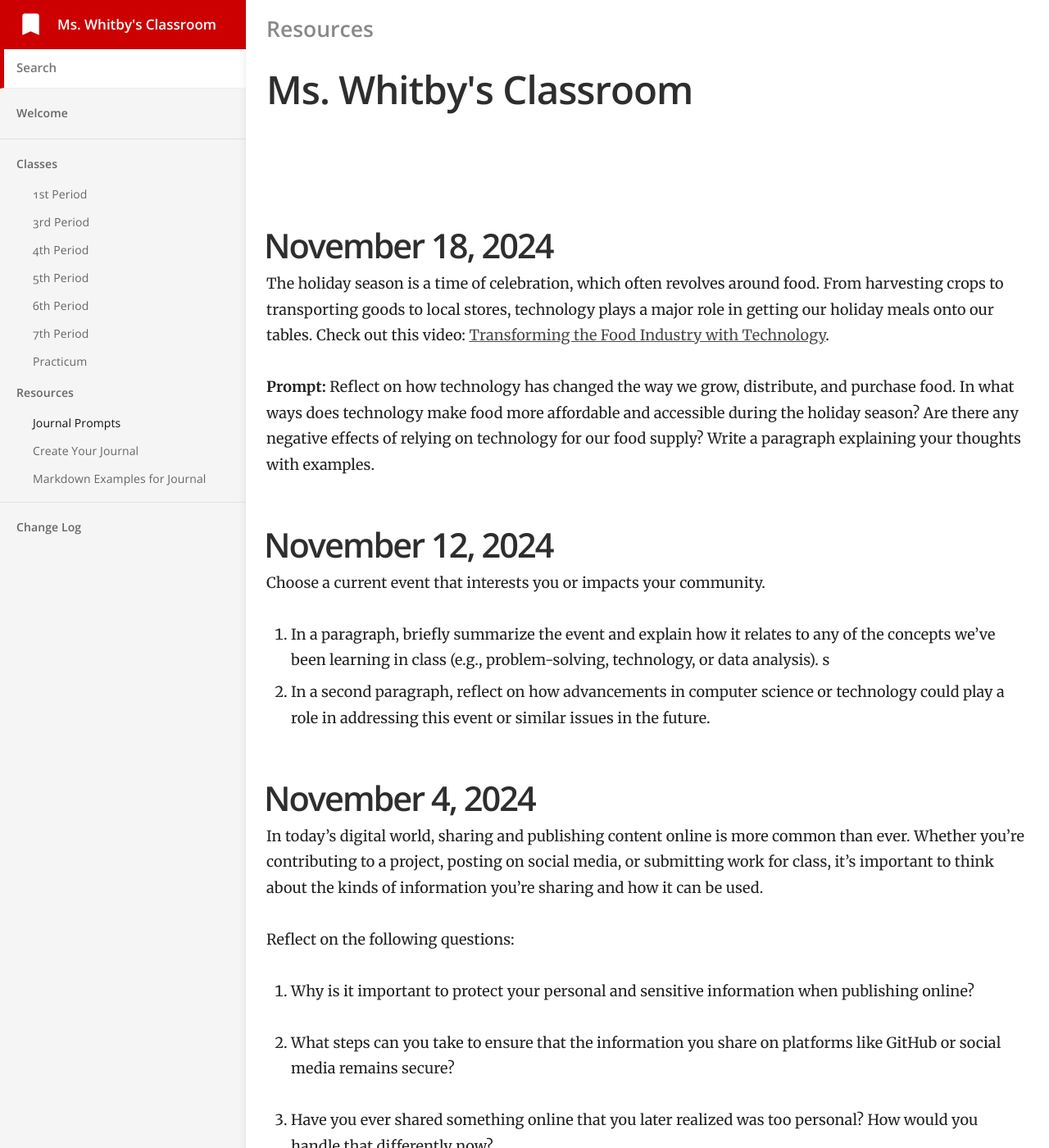
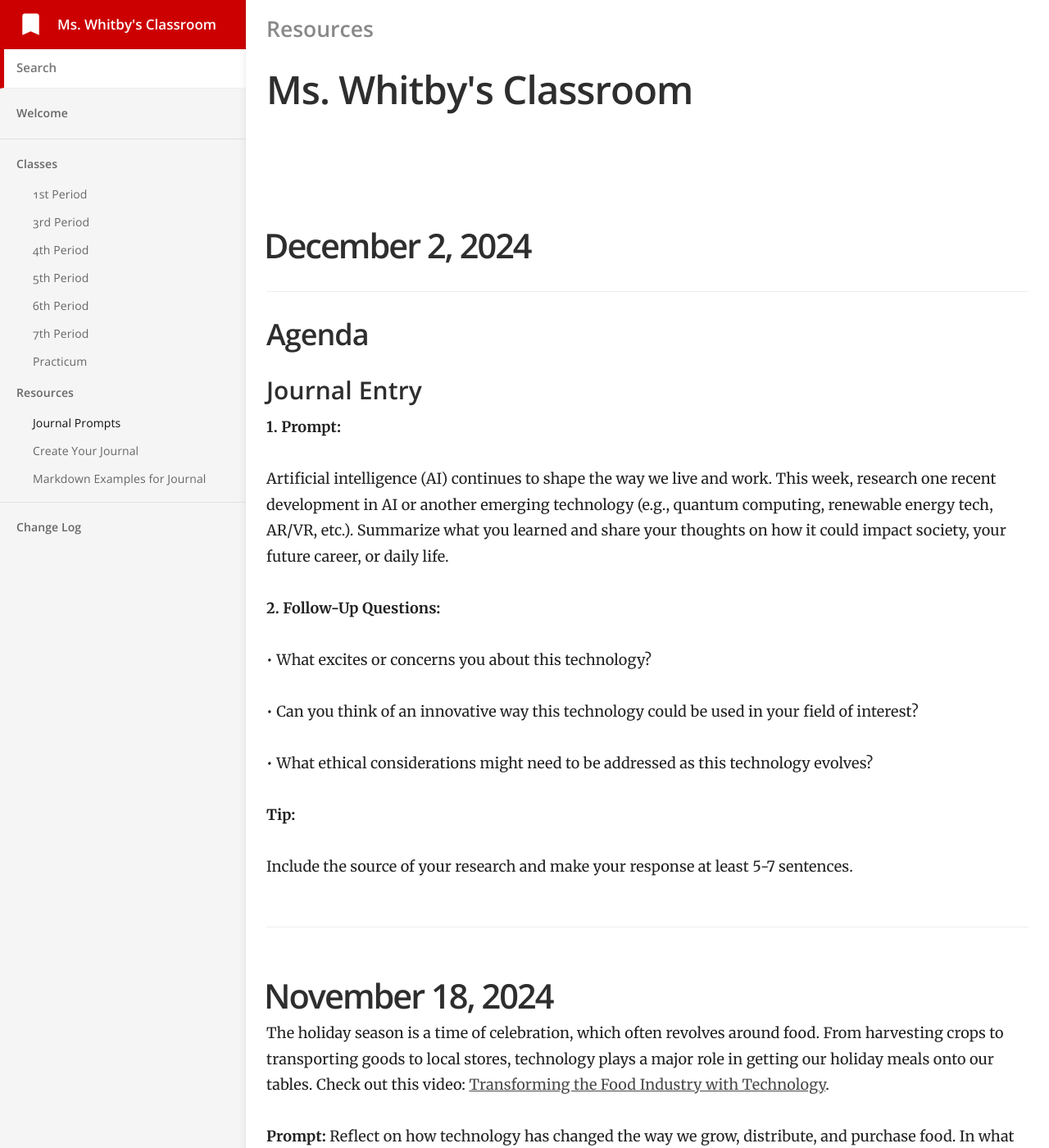
Before and after one commit to mswhitby/classroom, a Jekyll site: the page built from _docs/resources/journal.md, in a window 1280 px wide and 1400 px high. Shown: the whole window at 82% size. Built offline with Jekyll 4.4.1, drawn with Linux system fonts in a browser that asks for light colours; some of the changed text lies outside the part shown.

Commit message:
Update journal.md

```diff
--- a/_docs/resources/journal.md
+++ b/_docs/resources/journal.md
@@ -3,6 +3,30 @@ title: Journal Prompts
 category: Resources
 order: 1
 ---
+
+# December 2, 2024
+
+## Agenda
+
+### Journal Entry
+
+**1. Prompt:**
+
+Artificial intelligence (AI) continues to shape the way we live and work. This week, research one recent development in AI or another emerging technology (e.g., quantum computing, renewable energy tech, AR/VR, etc.). Summarize what you learned and share your thoughts on how it could impact society, your future career, or daily life.
+
+**2. Follow-Up Questions:**
+
+• What excites or concerns you about this technology?
+
+• Can you think of an innovative way this technology could be used in your field of interest?
+
+• What ethical considerations might need to be addressed as this technology evolves?
+
+**Tip:**
+
+Include the source of your research and make your response at least 5-7 sentences.
+
+----
 
 # November 18, 2024
 
@@ -15,7 +39,6 @@ The holiday season is a time of celebration, which often revolves around food. F
 Choose a current event that interests you or impacts your community.
 
 1. In a paragraph, briefly summarize the event and explain how it relates to any of the concepts we’ve been learning in class (e.g., problem-solving, technology, or data analysis).
-s
 2. In a second paragraph, reflect on how advancements in computer science or technology could play a role in addressing this event or similar issues in the future.
 
 # November 4, 2024
```
